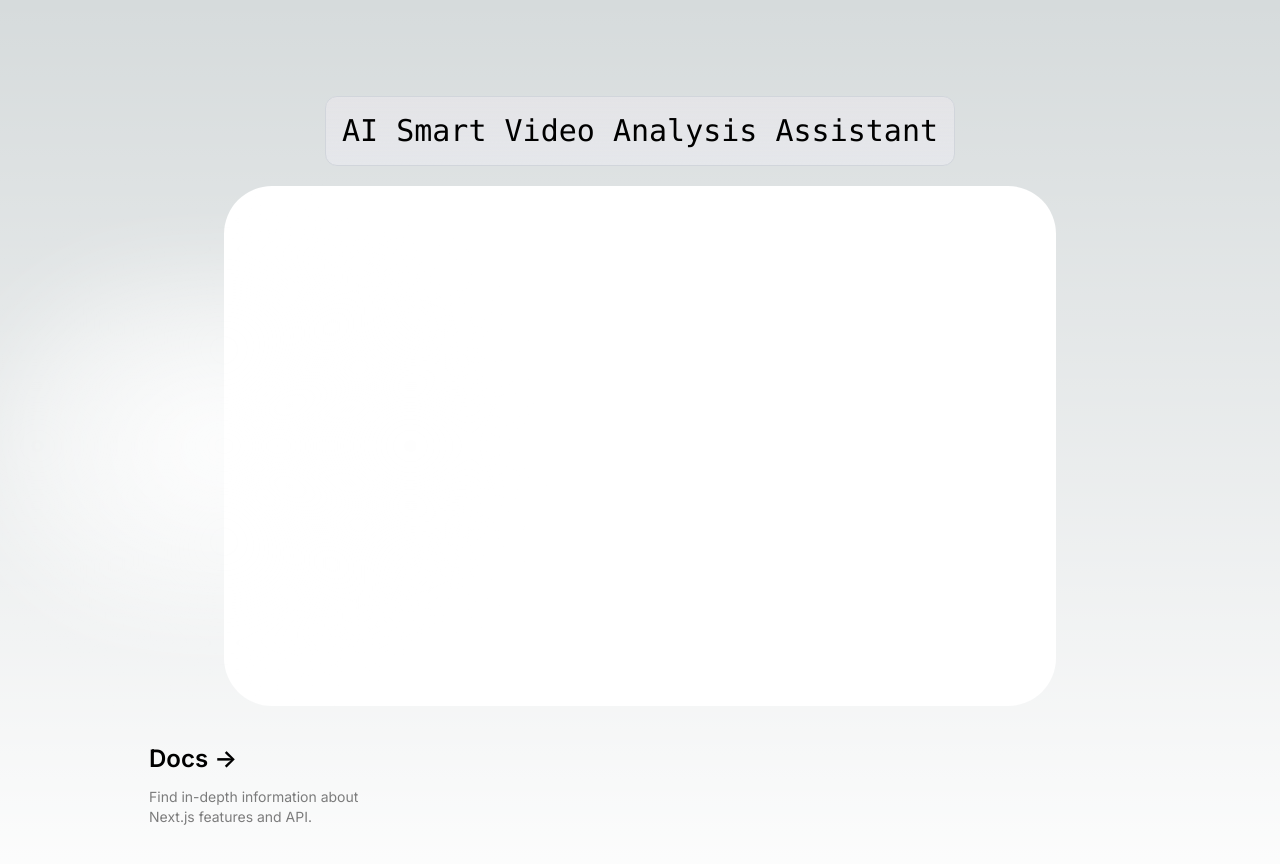
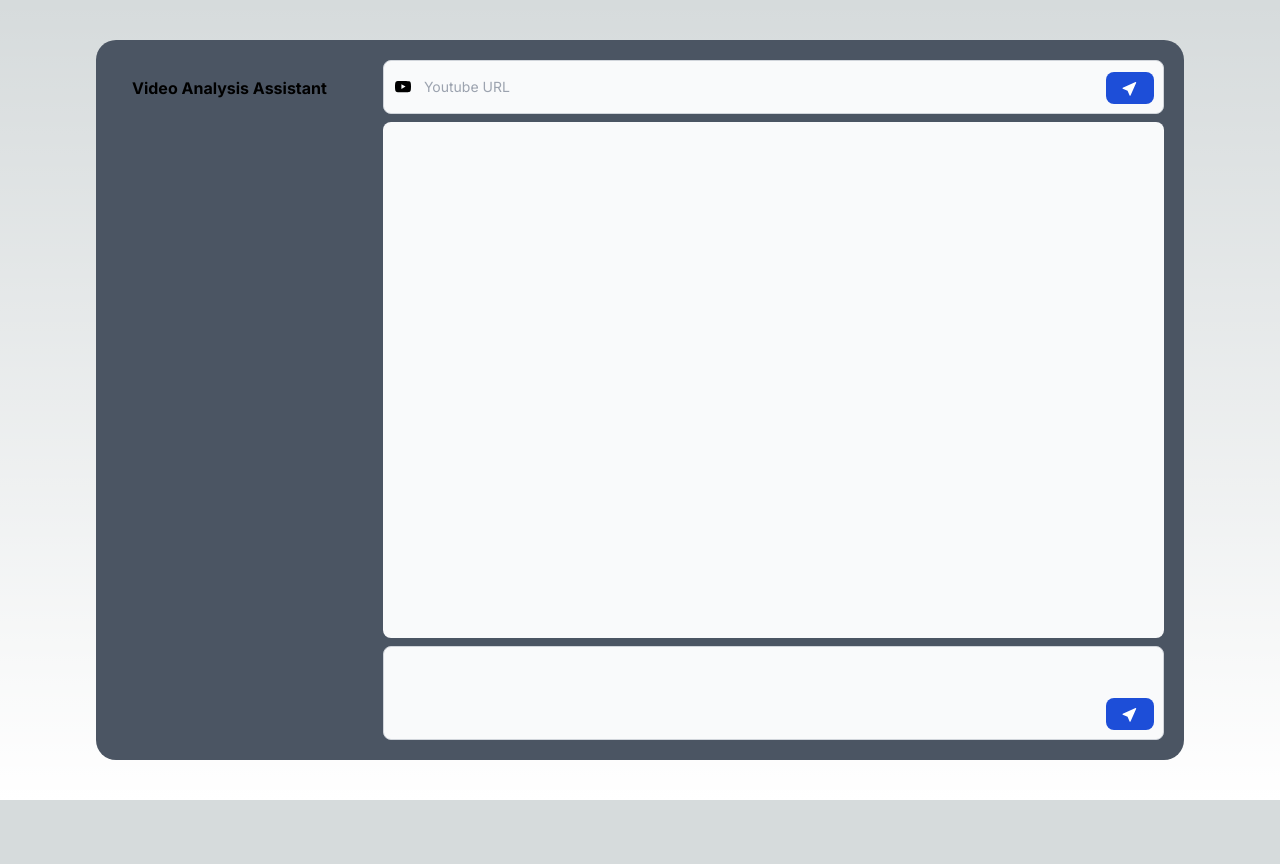
Before and after one commit to jotpalch/AI-Smart-Video-Analysis-Assistant, a Next.js app in the folder Front-end/: page / in a window 1280 px wide. Shown: the top 864 px of the page. After the commit the page ends 800 px from the top, so only its background shows below. Built offline with nearby package versions, Linux system fonts and the light colour scheme.

Commit message:
feat: update landing page UI and add search functionality

```diff
--- a/Front-end/app/page.js
+++ b/Front-end/app/page.js
@@ -2,36 +2,51 @@ import Image from "next/image";
 
 export default function Home() {
   return (
-    <main className="flex min-h-screen flex-col items-center justify-between p-24 gap-5">
-      <div className="z-10 max-w-5xl w-full items-center justify-between font-mono text-sm lg:flex lg:justify-center">
-        <p className="fixed left-0 top-0 flex w-full justify-center border-b text-3xl border-gray-300 bg-gradient-to-b from-zinc-200 pb-6 pt-8 backdrop-blur-2xl dark:border-neutral-800 dark:bg-zinc-800/30 dark:from-inherit lg:static lg:w-auto  lg:rounded-xl lg:border lg:bg-gray-200 lg:p-4 lg:dark:bg-zinc-800/30">
-          AI Smart Video Analysis Assistant
-        </p>
-      </div>
+    <main className="flex h-full min-h-screen items-center justify-center m-0 p-0 px-24 gap-5">
+      <div className="container flex h-[90vh] rounded-[20px] min-w-[600px] min-h-[370px] overflow-hidden box-border w-full justify-between bg-gray-600 ">
+        <div className="flex flex-col gap-2 h-full min-w-48 p-5">
+          <div className="w-full p-4 font-bold border-gray-300 rounded-lg focus:ring-blue-500 focus:border-blue-500 dark:bg-gray-600 dark:border-gray-600 dark:placeholder-gray-400 dark:text-white dark:focus:ring-blue-500 dark:focus:border-blue-500">
+            Video Analysis Assistant
+          </div>
+          <div className="grow">
+            <div className="block w-full h-full  border-gray-300 rounded-lg focus:ring-blue-500 focus:border-blue-500 dark:bg-gray-700 dark:border-gray-600 dark:placeholder-gray-400 dark:text-white dark:focus:ring-blue-500 dark:focus:border-blue-500">
+              {/* chat-list */}
+            </div>
+          </div>
+        </div>
+        <div className="grow flex flex-col gap-2 justify-between p-5 max-w-[70vw]">
+          <div>
+            <form>
+                <label for="search" class="mb-2 text-sm font-medium text-gray-900 sr-only dark:text-white">Search</label>
+                <div class="relative">
+                    <div class="absolute inset-y-0 start-0 flex items-center ps-3 pointer-events-none">
+                        <svg xmlns="http://www.w3.org/2000/svg" width="16" height="16" fill="currentColor" class="bi bi-youtube" viewBox="0 0 16 16">
+                          <path d="M8.051 1.999h.089c.822.003 4.987.033 6.11.335a2.01 2.01 0 0 1 1.415 1.42c.101.38.172.883.22 1.402l.01.104.022.26.008.104c.065.914.073 1.77.074 1.957v.075c-.001.194-.01 1.108-.082 2.06l-.008.105-.009.104c-.05.572-.124 1.14-.235 1.558a2.01 2.01 0 0 1-1.415 1.42c-1.16.312-5.569.334-6.18.335h-.142c-.309 0-1.587-.006-2.927-.052l-.17-.006-.087-.004-.171-.007-.171-.007c-1.11-.049-2.167-.128-2.654-.26a2.01 2.01 0 0 1-1.415-1.419c-.111-.417-.185-.986-.235-1.558L.09 9.82l-.008-.104A31 31 0 0 1 0 7.68v-.123c.002-.215.01-.958.064-1.778l.007-.103.003-.052.008-.104.022-.26.01-.104c.048-.519.119-1.023.22-1.402a2.01 2.01 0 0 1 1.415-1.42c.487-.13 1.544-.21 2.654-.26l.17-.007.172-.006.086-.003.171-.007A100 100 0 0 1 7.858 2zM6.4 5.209v4.818l4.157-2.408z"/>
+                        </svg>
+                    </div>
+                    <input type="search" id="search" class="block w-full p-4 ps-10 text-sm text-gray-900 border border-gray-300 rounded-lg bg-gray-50 focus:ring-blue-500 focus:border-blue-500 dark:bg-gray-700 dark:border-gray-600 dark:placeholder-gray-400 dark:text-white dark:focus:ring-blue-500 dark:focus:border-blue-500" placeholder="Youtube URL" required />
+                    <button type="submit" class="text-white absolute end-2.5 bottom-2.5 bg-blue-700 hover:bg-blue-800 focus:ring-4 focus:outline-none focus:ring-blue-300 font-medium rounded-lg text-sm px-4 py-2 dark:bg-blue-600 dark:hover:bg-blue-700 dark:focus:ring-blue-800">
+                      <svg xmlns="http://www.w3.org/2000/svg" width="16" height="16" fill="currentColor" class="bi bi-cursor-fill" viewBox="0 0 16 16">
+                        <path d="M14.082 2.182a.5.5 0 0 1 .103.557L8.528 15.467a.5.5 0 0 1-.917-.007L5.57 10.694.803 8.652a.5.5 0 0 1-.006-.916l12.728-5.657a.5.5 0 0 1 .556.103z"/>
+                      </svg>
+                    </button>
+                </div>
+            </form>
+          </div>
+          <div className="grow">
+            <div className="block w-full h-full  border-gray-300 rounded-lg bg-gray-50 focus:ring-blue-500 focus:border-blue-500 dark:bg-gray-700 dark:border-gray-600 dark:placeholder-gray-400 dark:text-white dark:focus:ring-blue-500 dark:focus:border-blue-500">
 
-      <div className="relative flex place-items-center before:absolute before:h-[300px] before:w-full sm:before:w-[480px] before:-translate-x-1/2 before:rounded-full before:bg-gradient-radial before:from-white before:to-transparent before:blur-2xl before:content-[''] after:absolute after:-z-20 after:h-[180px] after:w-full sm:after:w-[240px] after:translate-x-1/3 after:bg-gradient-conic after:from-sky-200 after:via-blue-200 after:blur-2xl after:content-[''] before:dark:bg-gradient-to-br before:dark:from-transparent before:dark:to-blue-700 before:dark:opacity-10 after:dark:from-sky-900 after:dark:via-[#0141ff] after:dark:opacity-40 before:lg:h-[360px] z-[-1]">
-        <div className="h-[65dvh] w-[65dvw] rounded-[3rem] bg-white">
-
+            </div>
+          </div>
+          <div className="relative">
+            <textarea rows="3" className="block w-full p-4 ps-5 text-sm text-gray-900 border resize-none border-gray-300 rounded-lg bg-gray-50 focus:ring-blue-500 focus:border-blue-500 dark:bg-gray-700 dark:border-gray-600 dark:placeholder-gray-400 dark:text-white dark:focus:ring-blue-500 dark:focus:border-blue-500"></textarea>
+            <button type="submit" class="text-white absolute end-2.5 bottom-2.5 bg-blue-700 hover:bg-blue-800 focus:ring-4 focus:outline-none focus:ring-blue-300 font-medium rounded-lg text-sm px-4 py-2 dark:bg-blue-600 dark:hover:bg-blue-700 dark:focus:ring-blue-800">
+              <svg xmlns="http://www.w3.org/2000/svg" width="16" height="16" fill="currentColor" class="bi bi-cursor-fill" viewBox="0 0 16 16">
+                <path d="M14.082 2.182a.5.5 0 0 1 .103.557L8.528 15.467a.5.5 0 0 1-.917-.007L5.57 10.694.803 8.652a.5.5 0 0 1-.006-.916l12.728-5.657a.5.5 0 0 1 .556.103z"/>
+              </svg>
+            </button>
+          </div>
         </div>
-      </div>
-
-      <div className="mb-32 grid text-center lg:max-w-5xl lg:w-full lg:mb-0 lg:grid-cols-4 lg:text-left">
-        <a
-          href="https://nextjs.org/docs?utm_source=create-next-app&utm_medium=appdir-template&utm_campaign=create-next-app"
-          className="group rounded-lg border border-transparent px-5 py-4 transition-colors hover:border-gray-300 hover:bg-gray-100 hover:dark:border-neutral-700 hover:dark:bg-neutral-800/30"
-          target="_blank"
-          rel="noopener noreferrer"
-        >
-          <h2 className={`mb-3 text-2xl font-semibold`}>
-            Docs{" "}
-            <span className="inline-block transition-transform group-hover:translate-x-1 motion-reduce:transform-none">
-              -&gt;
-            </span>
-          </h2>
-          <p className={`m-0 max-w-[30ch] text-sm opacity-50`}>
-            Find in-depth information about Next.js features and API.
-          </p>
-        </a>
       </div>
     </main>
   );
```
